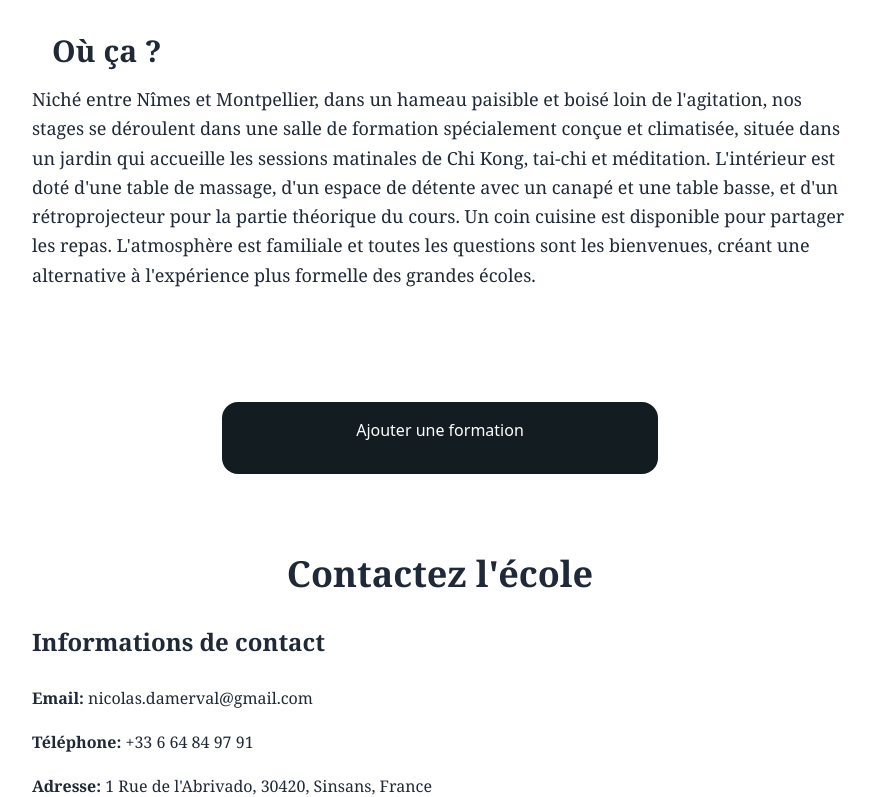
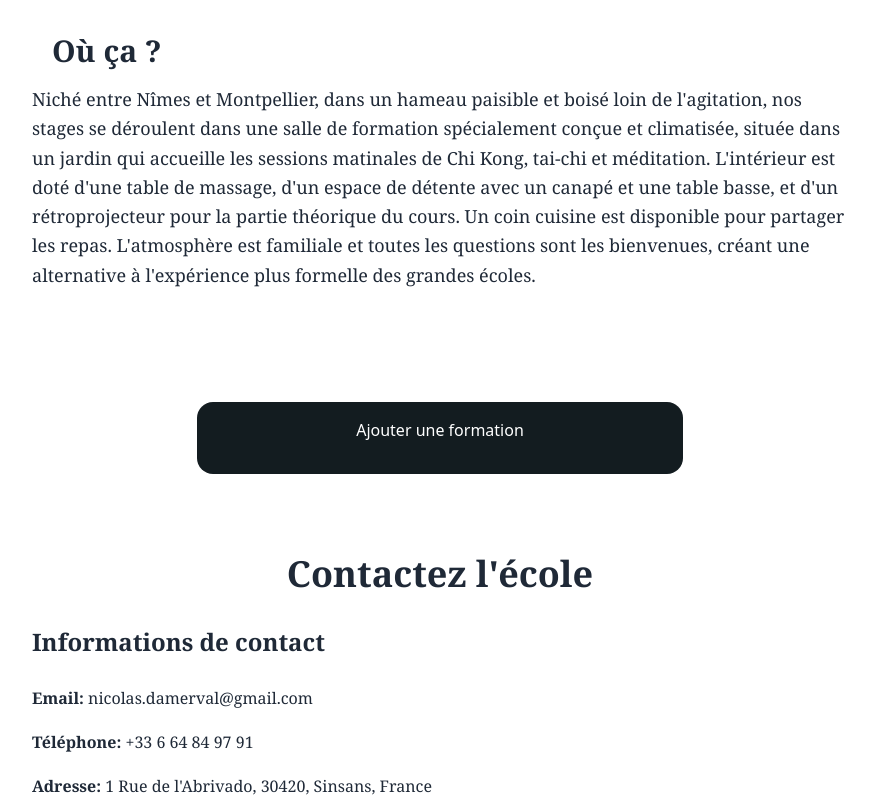
Before and after one commit to leo-d-a/ig3-projet-web-front, a Vue app in the folder vite-project/: page / in a window 1280 px wide. Shown: the part 1756-2553 px from the top of the page, without its empty margins (200-1075 px from the left). Built offline with nearby package versions, Linux system fonts and the light colour scheme.

Commit message:
width add course

```diff
--- a/vite-project/src/components/Sections/TrainingSection.vue
+++ b/vite-project/src/components/Sections/TrainingSection.vue
@@ -74,7 +74,7 @@ export default {
 
 .card {
   display: flex;
-  width: 34vw;
+  width: 38vw;
   justify-content: center;
   flex-wrap: wrap;
 }
```
